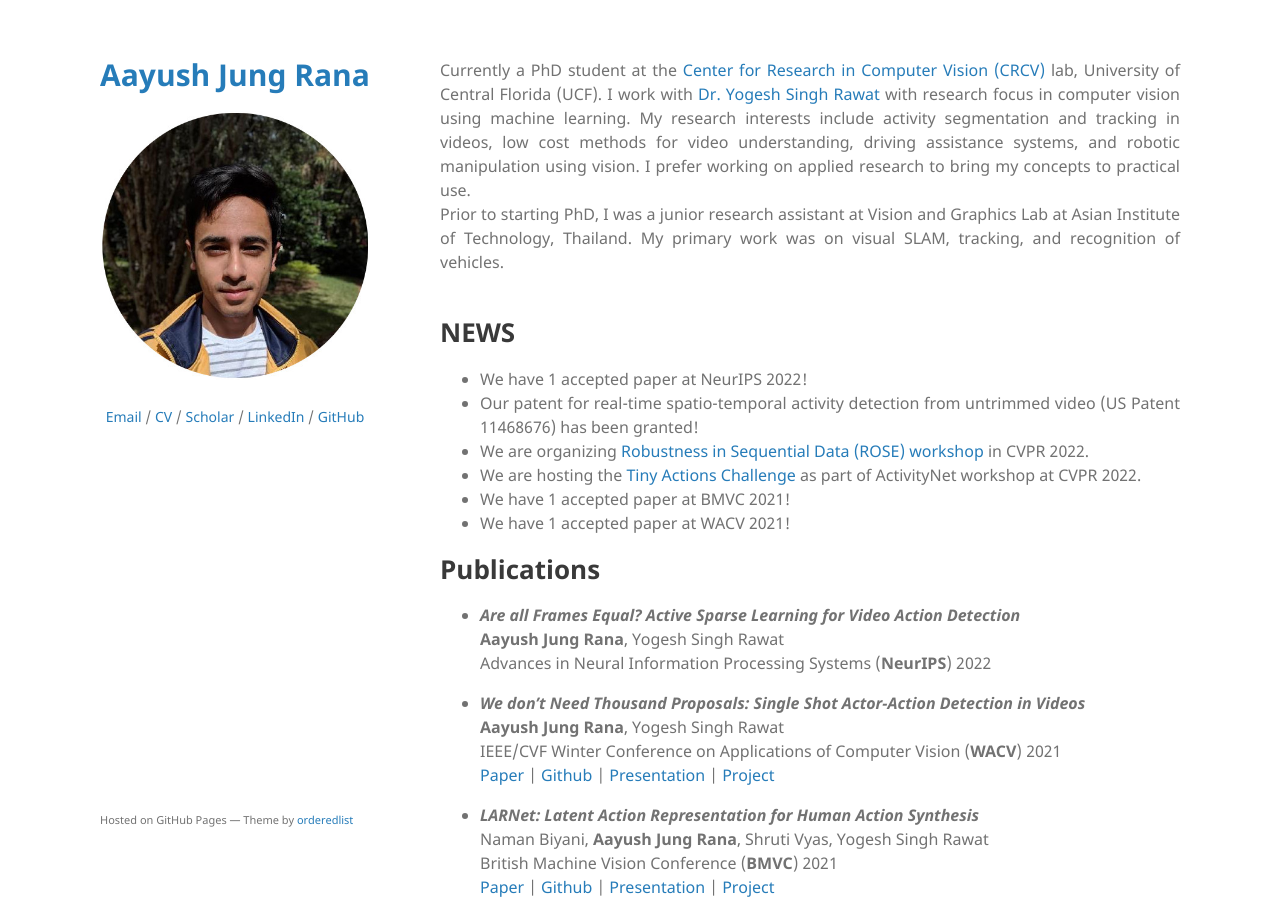
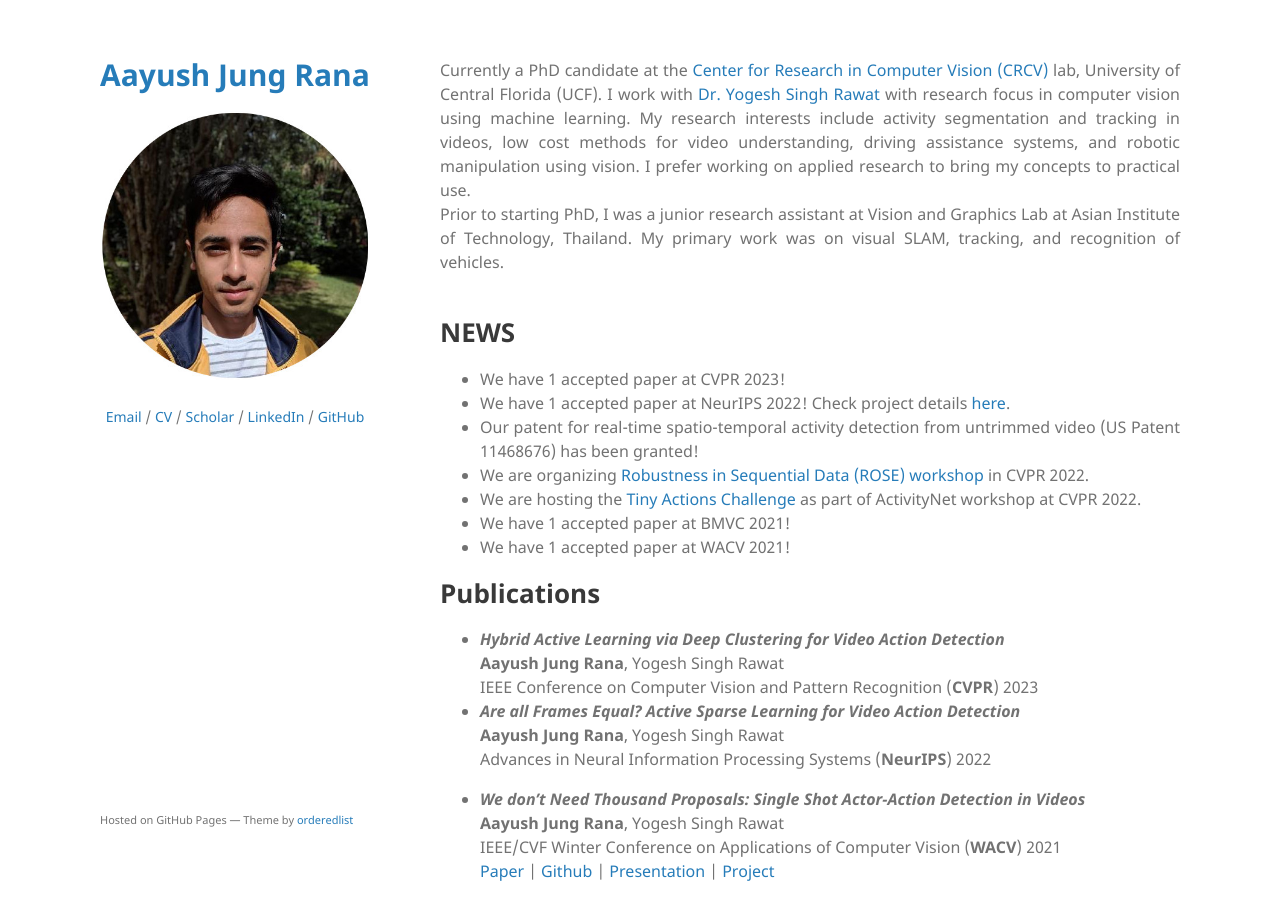
Before and after one commit to aayushjr/aayushjr.github.io, a Jekyll site: the page built from index.md, in a window 1280 px wide and 900 px high. Built offline with Jekyll 4.4.1, drawn with Linux system fonts in a browser that asks for light colours; the repository's description, which GitHub fills in, is left out.

Commit message:
Updated news and publications

```diff
--- a/index.md
+++ b/index.md
@@ -3,7 +3,7 @@ layout: default
 ---
 
 <div align="justify">
-Currently a PhD student at the <a href="https://www.crcv.ucf.edu/">Center for Research in Computer Vision (CRCV)</a> lab, University of Central Florida (UCF). I work with <a href="https://www.crcv.ucf.edu/person/rawat/">Dr. Yogesh Singh Rawat</a> with research focus in computer vision using machine learning. My research interests include activity segmentation and tracking in videos, low cost methods for video understanding, driving assistance systems, and robotic manipulation using vision. I prefer working on applied research to bring my concepts to practical use.
+Currently a PhD candidate at the <a href="https://www.crcv.ucf.edu/">Center for Research in Computer Vision (CRCV)</a> lab, University of Central Florida (UCF). I work with <a href="https://www.crcv.ucf.edu/person/rawat/">Dr. Yogesh Singh Rawat</a> with research focus in computer vision using machine learning. My research interests include activity segmentation and tracking in videos, low cost methods for video understanding, driving assistance systems, and robotic manipulation using vision. I prefer working on applied research to bring my concepts to practical use.
 <br>
 Prior to starting PhD, I was a junior research assistant at Vision and Graphics Lab at Asian Institute of Technology, Thailand. My primary work was on visual SLAM, tracking, and recognition of vehicles.
 </div>
@@ -14,7 +14,8 @@ Prior to starting PhD, I was a junior research assistant at Vision and Graphics
 
 <div align="justify">
 <ul>
-<li>We have 1 accepted paper at NeurIPS 2022!</li>
+<li>We have 1 accepted paper at CVPR 2023!</li>
+<li>We have 1 accepted paper at NeurIPS 2022! Check project details <a href="https://sites.google.com/view/activesparselabeling/home">here</a>.</li>
 <li>Our patent for real-time spatio-temporal activity detection from untrimmed video (US Patent 11468676) has been granted!</li>
 <li>We are organizing <a href="https://rosecvpr22.github.io/">Robustness in Sequential Data (ROSE) workshop</a> in CVPR 2022. </li>
 <li>We are hosting the <a href="https://tinyactions-cvpr22.github.io/">Tiny Actions Challenge</a> as part of ActivityNet workshop at CVPR 2022.</li>
@@ -27,6 +28,10 @@ Prior to starting PhD, I was a junior research assistant at Vision and Graphics
 
 <div align="justify">
 <ul>
+    <li><b><i>Hybrid Active Learning via Deep Clustering for Video Action Detection</i></b><br>
+    <b>Aayush Jung Rana</b>, Yogesh Singh Rawat<br>
+    IEEE Conference on Computer Vision and Pattern Recognition (<b>CVPR</b>) 2023</li>
+
     <li><b><i>Are all Frames Equal? Active Sparse Learning for Video Action Detection</i></b><br>
     <b>Aayush Jung Rana</b>, Yogesh Singh Rawat<br>
     Advances in Neural Information Processing Systems (<b>NeurIPS</b>) 2022</li>
```
